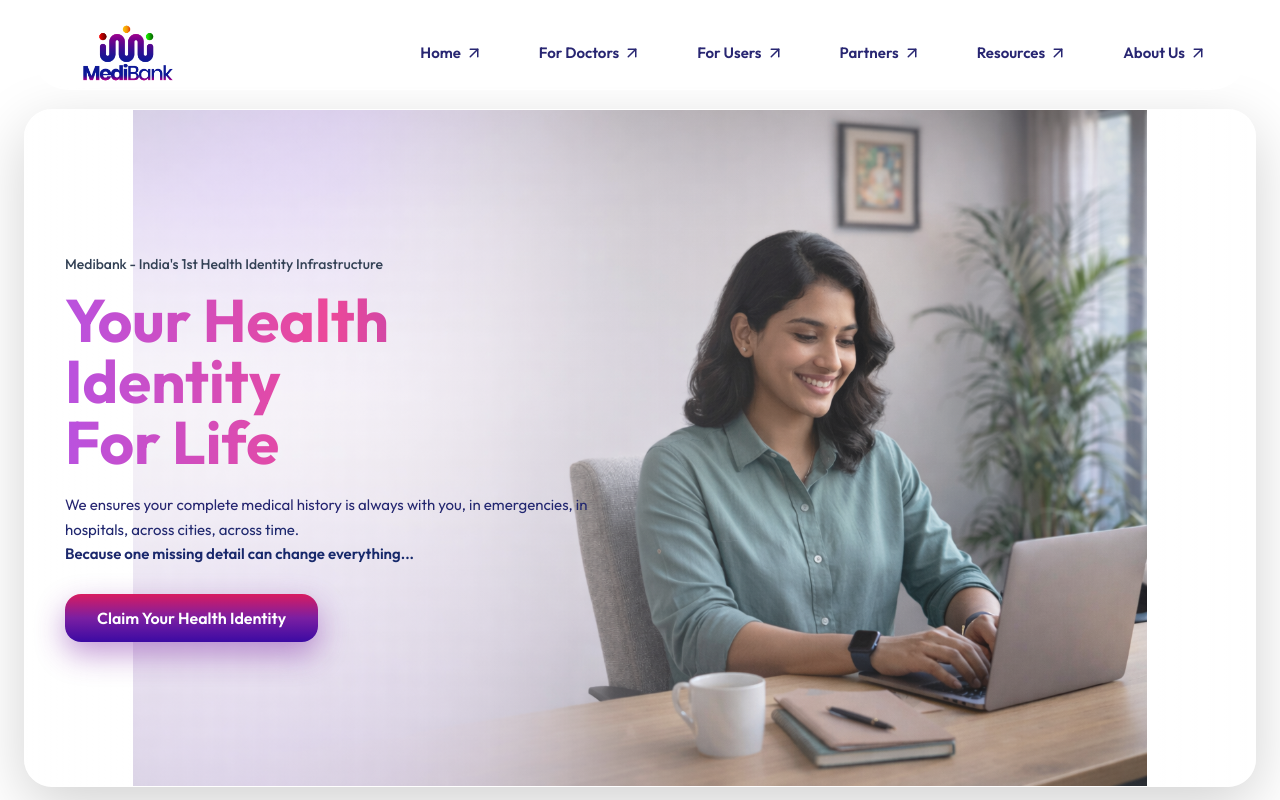
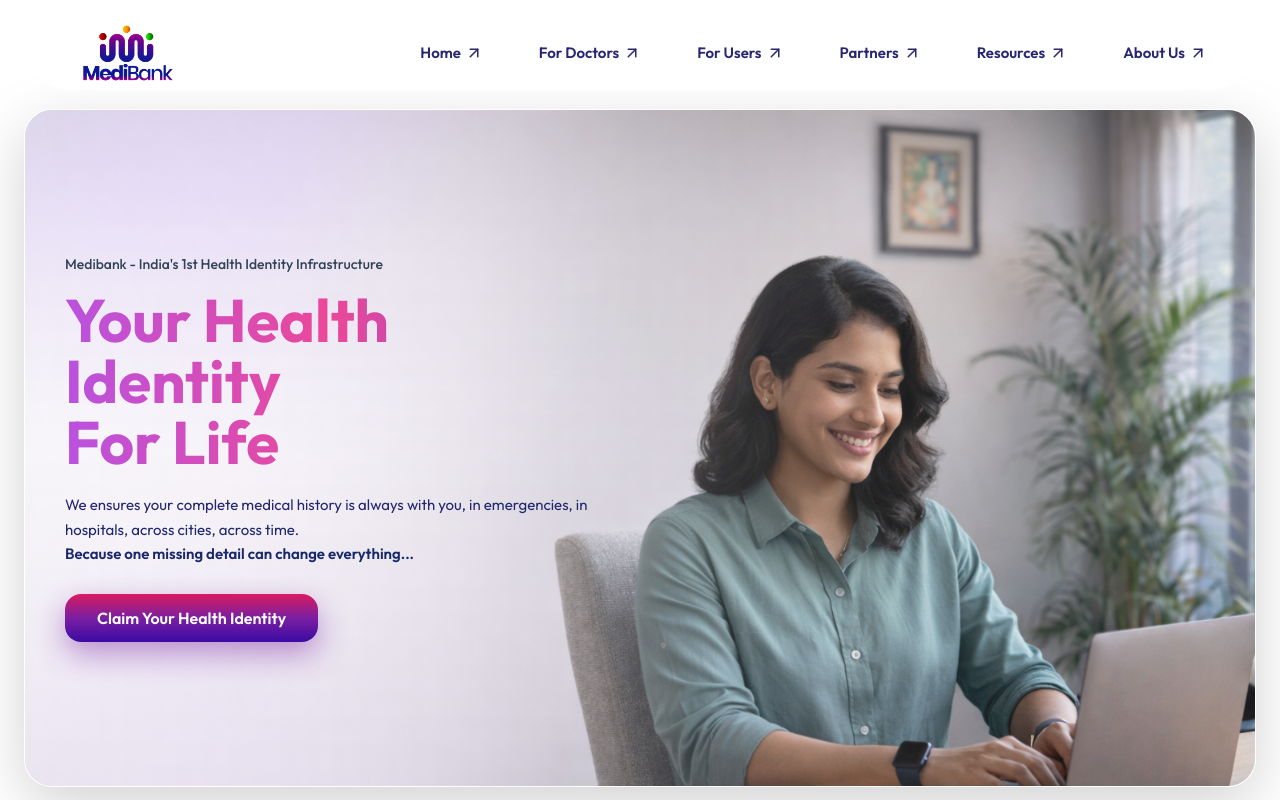
Before and after one commit to AmanDwivedi9335/clinic-portpolio, a Next.js app: page / in a window 1280 px wide. Shown: the top 800 px of the page. Built offline with nearby package versions, Linux system fonts and the light colour scheme.

Commit message:
Fix hero banner background image fitting

```diff
--- a/src/components/Home/Hero.js
+++ b/src/components/Home/Hero.js
@@ -64,9 +64,10 @@ export default function Hero() {
               alt={`Hero background ${index + 1}`}
               fill
               priority={index === 0}
-              className={`object-contain object-top transition-opacity duration-700 ${
+              className={`object-cover object-top transition-opacity duration-700 ${
                 index === activeImageIndex ? "opacity-100" : "opacity-0"
               }`}
+              sizes="100vw"
             />
           ))}
 
```
